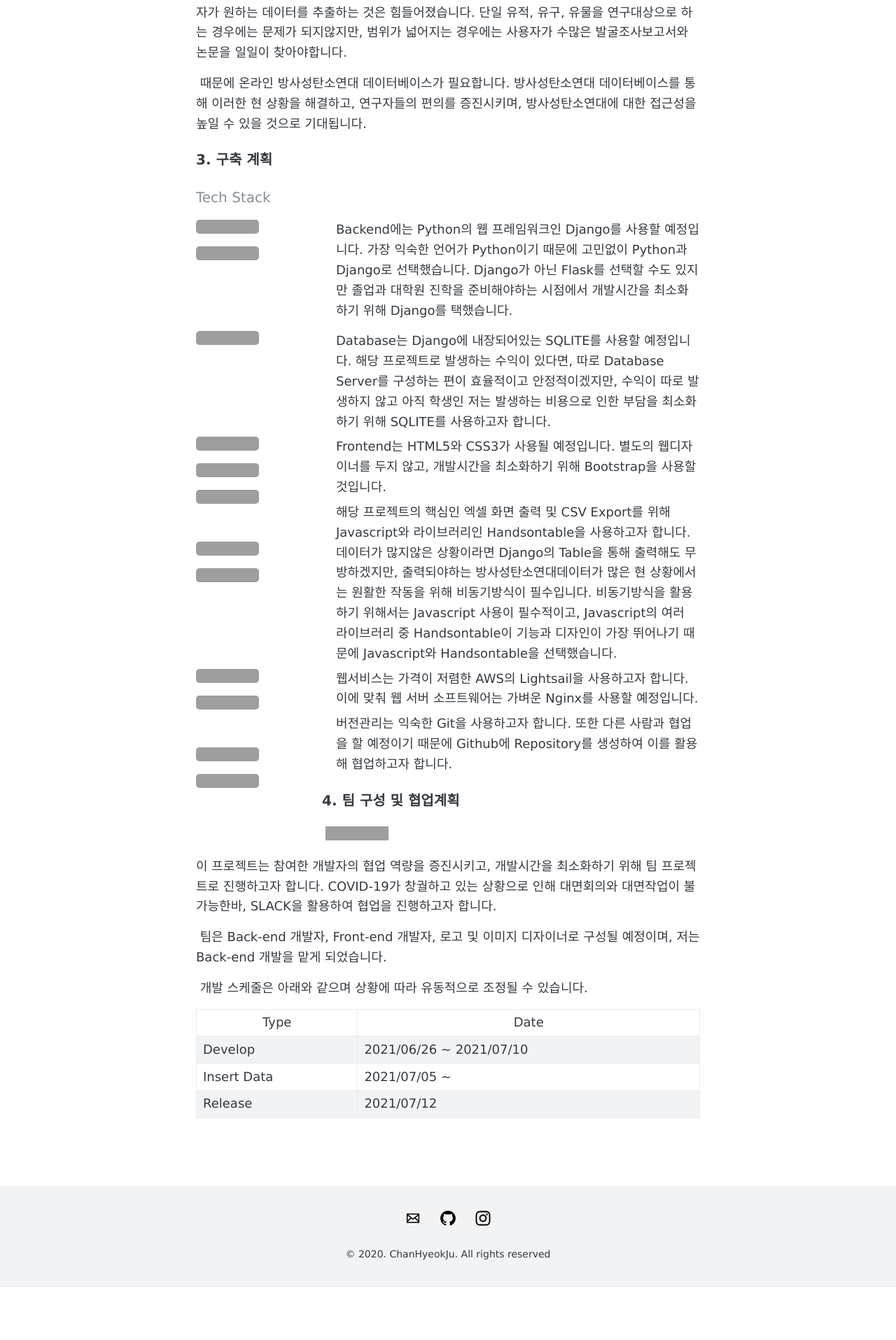
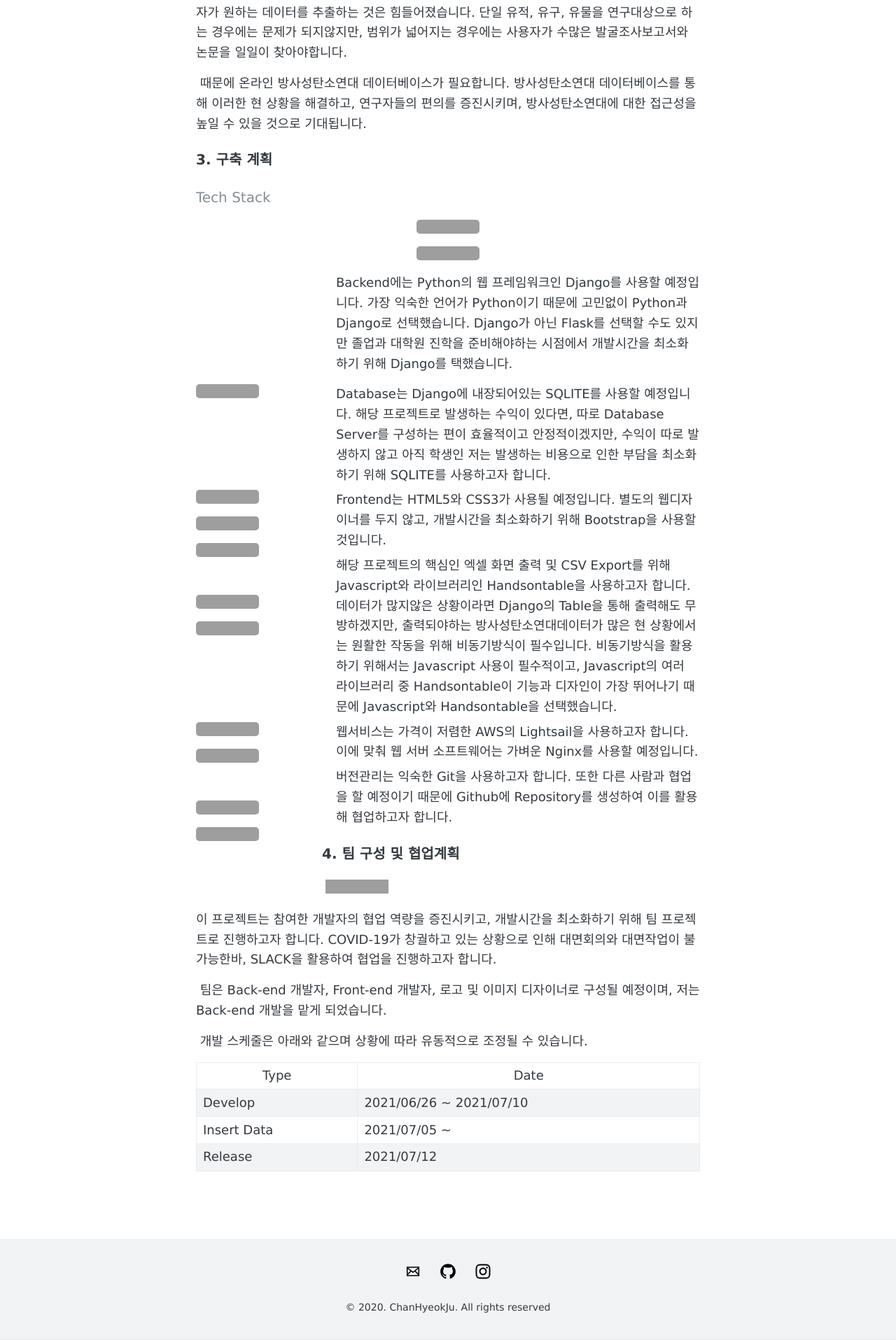
Before and after one commit to mimirep/mimirep.github.io, a Jekyll site: the page built from _posts/2021-06-25-온라인 방사성탄소연대 데이터베이스(RCDB)-(1).md, in a window 1280 px wide. Shown: the part 911-2826 px from the top of the page at 70% size. Built offline with Jekyll 4.4.1, drawn with Linux system fonts in a browser that asks for light colours; comment, search, counter and statistics services are not loaded; before the commit the page ends 2750 px from its top, so only the background shows below that; grey boxes are pictures that could not be loaded.

Commit message:
Update : Test

```diff
--- a/_posts/2021-06-25-온라인 방사성탄소연대 데이터베이스(RCDB)-(1).md
+++ b/_posts/2021-06-25-온라인 방사성탄소연대 데이터베이스(RCDB)-(1).md
@@ -25,7 +25,7 @@ use_math: true
 ### 3. 구축 계획
 #### Tech Stack
 
-<img alt="Python" src="https://img.shields.io/badge/python-%2314354C.svg?style=for-the-badge&logo=python&logoColor=white"/><img alt="Django" src="https://img.shields.io/badge/django-%23092E20.svg?style=for-the-badge&logo=django&logoColor=white"/><br>
+<center><img alt="Python" src="https://img.shields.io/badge/python-%2314354C.svg?style=for-the-badge&logo=python&logoColor=white"/><img alt="Django" src="https://img.shields.io/badge/django-%23092E20.svg?style=for-the-badge&logo=django&logoColor=white"/></center><br>
 
 : Backend에는 Python의 웹 프레임워크인 Django를 사용할 예정입니다. 가장 익숙한 언어가 Python이기 때문에 고민없이 Python과 Django로 선택했습니다. Django가 아닌 Flask를 선택할 수도 있지만 졸업과 대학원 진학을 준비해야하는 시점에서 개발시간을 최소화하기 위해 Django를 택했습니다.
 
```
